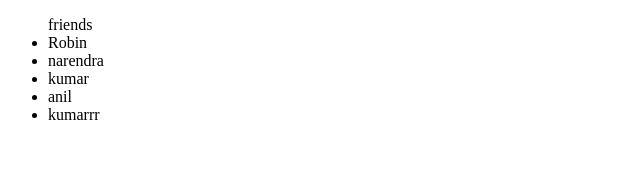
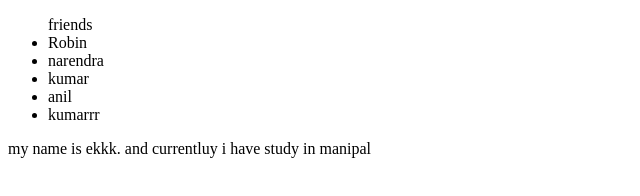
Before and after one commit to Narendra-kumar-kumawat/anil, a plain HTML site: page index.html in a window 1280 px wide. Shown: the whole page, without its empty margins (0-640 px from the left). Drawn offline with Linux system fonts and the light colour scheme.

Commit message:
third change

```diff
--- a/index.html
+++ b/index.html
@@ -14,5 +14,6 @@
         <li>anil</li>
         <li>kumarrr</li>
     </ul>
+    <p>my name is ekkk. and currentluy i have study in manipal</p>
 </body>
 </html>
```
